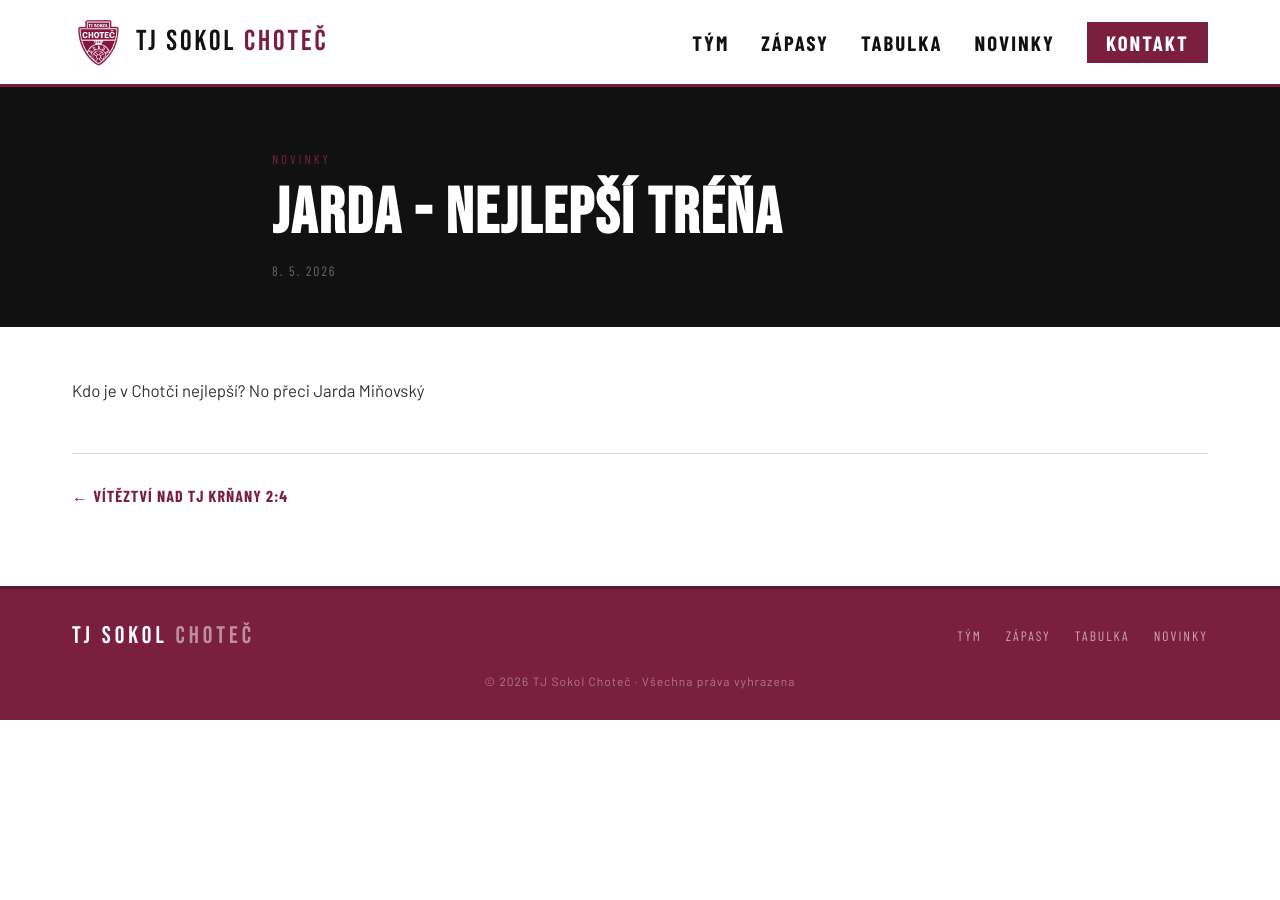
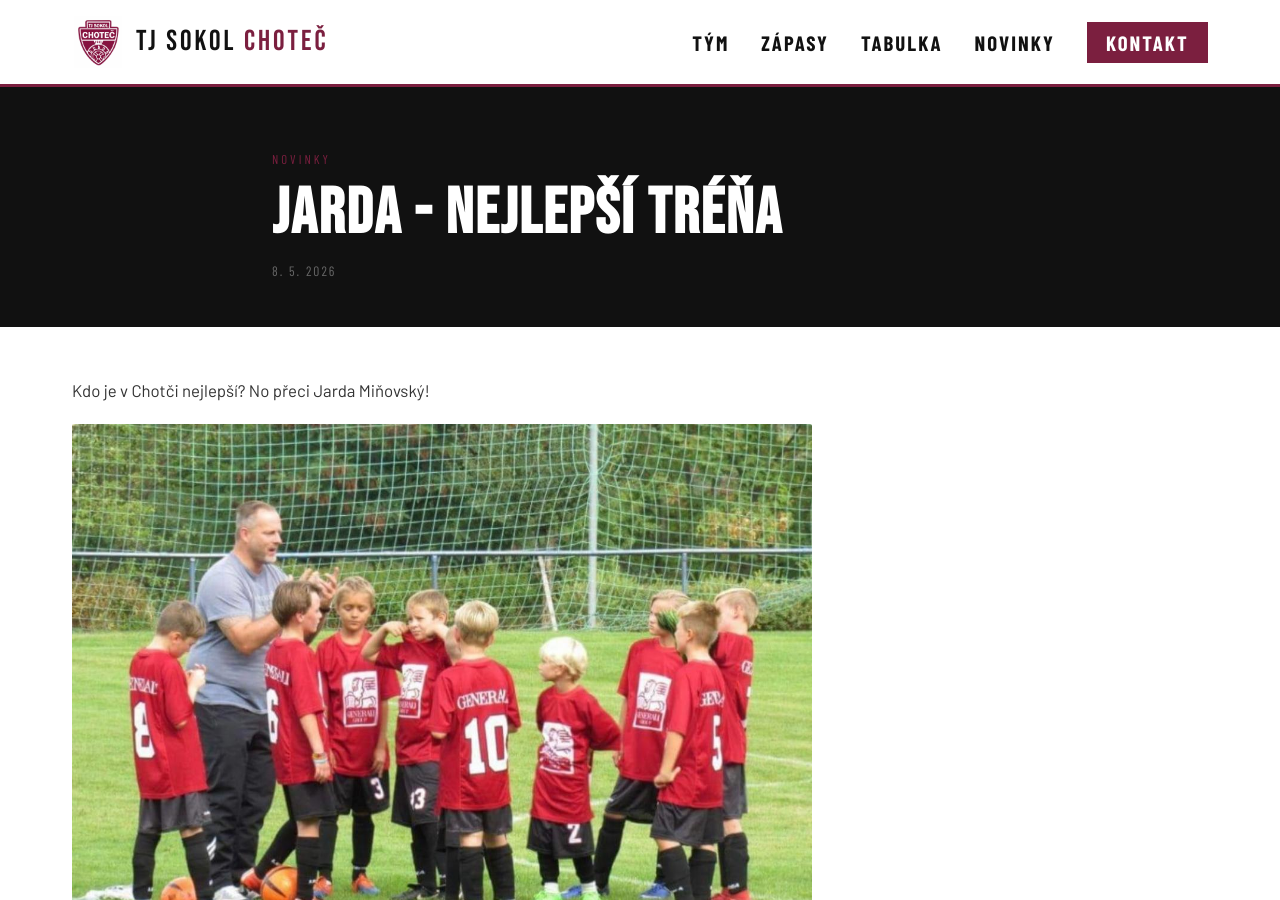
Before and after one commit to LukasKlas/tj-sokol-chotec, a Jekyll site: the page built from _posts/2026-05-07-test-1.md, in a window 1280 px wide and 900 px high. Built offline with Jekyll 4.4.1, drawn with Linux system fonts in a browser that asks for light colours; some of the changed lines change nothing that is shown.

Commit message:
Update Aktuality “2026-05-07-test-1”

```diff
--- a/_posts/2026-05-07-test-1.md
+++ b/_posts/2026-05-07-test-1.md
@@ -5,4 +5,8 @@ image: ''
 categories: Aktuality
 ---
 
-Kdo je v Chotči nejlepší? No přeci Jarda Miňovský
+Kdo je v Chotči nejlepší? No přeci Jarda Miňovský!
+
+![Chotec a Jarda](/assets/images/uploads/PHOTO-2026-05-04-20-58-38_2.jpg)
+
+![Chotec a Jarda](/assets/images/uploads/PHOTO-2026-05-04-20-58-38_18.jpg)
```
